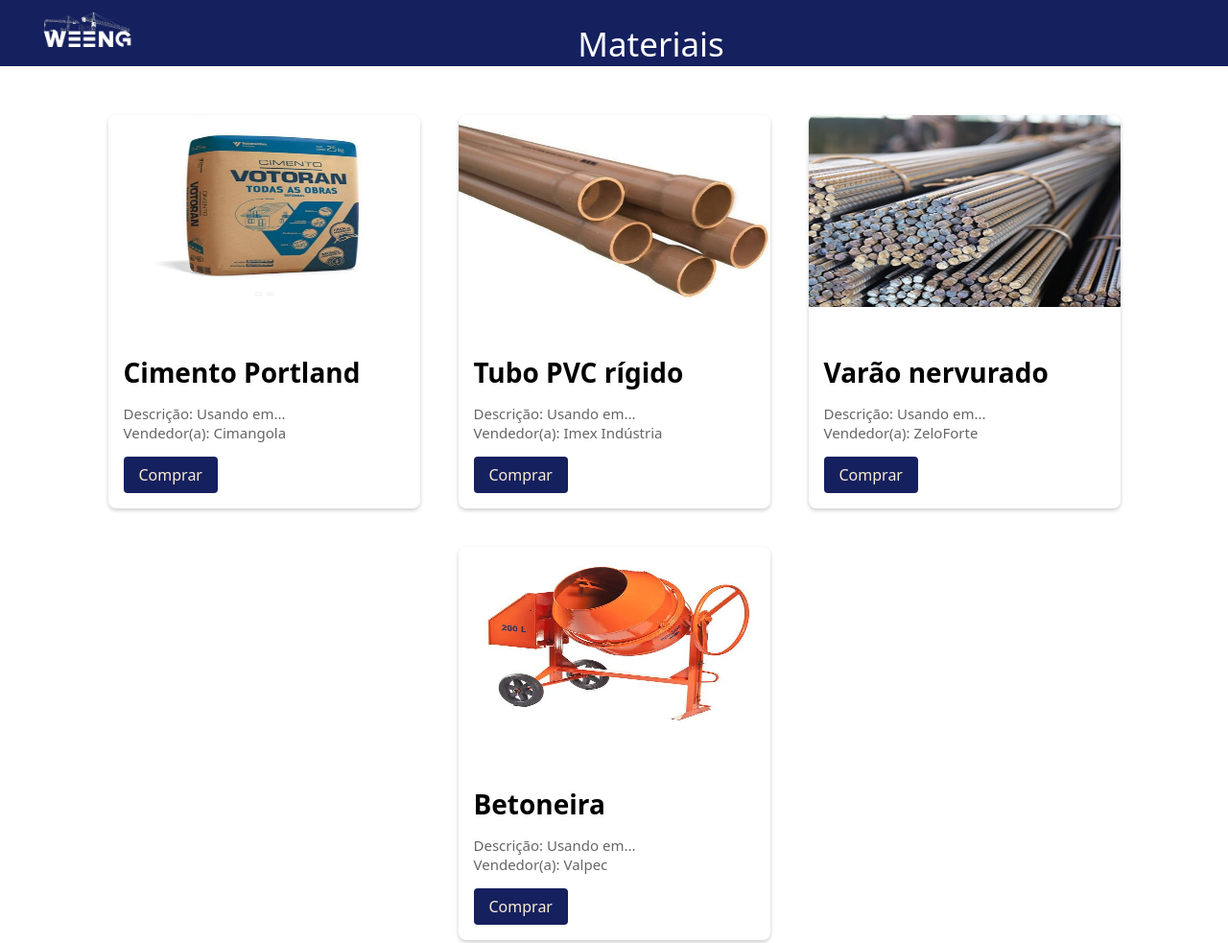
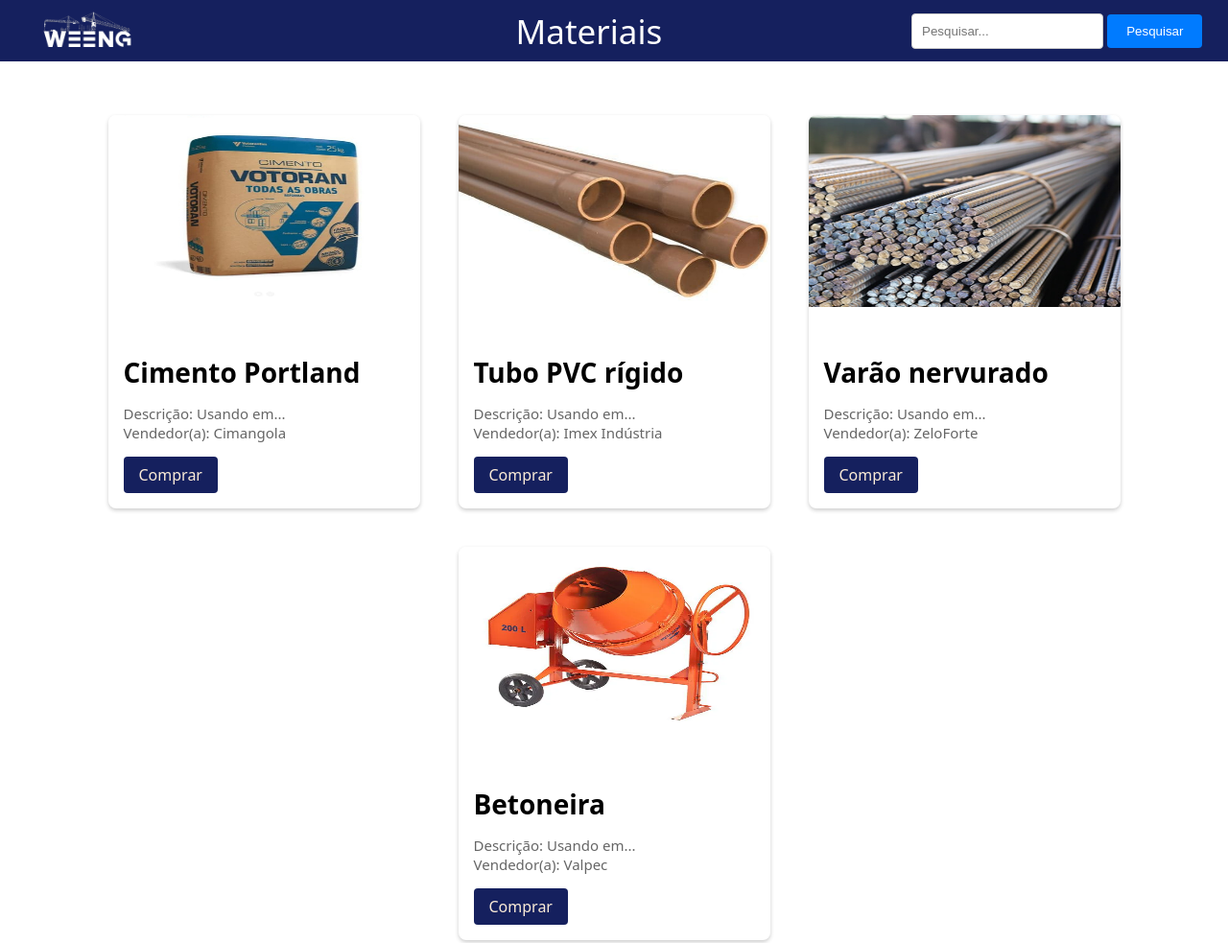
Before and after one commit to AndreYanga/weegs, a plain HTML site: page materiais.html in a window 1280 px wide. Shown: the whole page at 96% size. Drawn offline with Linux system fonts and the light colour scheme.

Commit message:
ultimas alteraçõs

```diff
--- a/curso.css
+++ b/curso.css
@@ -20,9 +20,11 @@ header {
   }
 
   header span {
-    color: white;
-    margin-left: 35%;
-    font-size: 35px;
+   font-size: 35px;
+    margin-top: -55px;
+    position:absolute;  color: #fff;
+    margin-left: 42%;
+
   }
 
  .card {
@@ -73,3 +75,30 @@ header {
     border-radius: 4px;
     color: antiquewhite;
   }
+
+  .search-container {
+    margin-top: -50px;
+    position: absolute;
+    margin-left: 950px;
+}
+
+input[type=text] {
+    padding: 10px;
+    width: 200px;
+    border: 1px solid #ccc;
+    border-radius: 4px;
+    box-sizing: border-box;
+}
+
+button {
+    padding: 10px 20px;
+    background-color: #007bff;
+    color: white;
+    border: none;
+    border-radius: 4px;
+    cursor: pointer;
+}
+
+button:hover {
+    background-color: #0056b3;
+}
--- a/materiais.css
+++ b/materiais.css
@@ -20,9 +20,11 @@ header {
   }
 
   header span {
-    color: white;
-    margin-left: 35%;
+    color: #fff;
+    margin-left: 42%;
     font-size: 35px;
+    margin-top: -55px;
+    position:absolute;
   }
 
  .card {
@@ -73,3 +75,30 @@ header {
     border-radius: 4px;
     color: antiquewhite;
   }
+
+  .search-container {
+    margin-top: -50px;
+    position: absolute;
+    margin-left: 950px;
+}
+
+input[type=text] {
+    padding: 10px;
+    width: 200px;
+    border: 1px solid #ccc;
+    border-radius: 4px;
+    box-sizing: border-box;
+}
+
+button {
+    padding: 10px 20px;
+    background-color: #007bff;
+    color: white;
+    border: none;
+    border-radius: 4px;
+    cursor: pointer;
+}
+
+button:hover {
+    background-color: #0056b3;
+}
--- a/materiais.html
+++ b/materiais.html
@@ -11,6 +11,15 @@
         alt="logo do weeng"
         class="logo"
     /></a>
+
+    <div class="search-container">
+      <input type="text" id="searchInput" placeholder="Pesquisar...">
+      <button onclick="search()">Pesquisar</button>
+  </div>
+  <div id="searchResults"></div>
+
+  <script src="script.js"></script>
+
     <span>Materiais</span>
     </header>
     <section>
--- /dev/null
+++ b/script.js
@@ -0,0 +1,34 @@
+/*function search() {
+    var input, filter, ul, li, a, i, txtValue;
+    input = document.getElementById('searchInput');
+    filter = input.value.toUpperCase();
+    ul = document.getElementById("searchResults");
+    li = ul.getElementsByTagName('div');
+
+    for (i = 0; i < li.length; i++) {
+        a = li[i].getElementsByTagName("a")[0];
+        txtValue = a.textContent || a.innerText;
+        if (txtValue.toUpperCase().indexOf(filter) > -1) {
+            li[i].style.display = "";
+        } else {
+            li[i].style.display = "none";
+        }
+    }
+}*/
+
+document.getElementById("searchInput").addEventListener("keyup", function() {
+    var input, filter, cards, cardTitles, title, i;
+    input = document.getElementById("searchInput");
+    filter = input.value.toUpperCase();
+    cards = document.getElementsByClassName("card");
+
+    for (i = 0; i < cards.length; i++) {
+        cardTitles = cards[i].getElementsByTagName("h3");
+        title = cardTitles[0].textContent || cardTitles[0].innerText;
+        if (title.toUpperCase().indexOf(filter) > -1) {
+            cards[i].style.display = "";
+        } else {
+            cards[i].style.display = "none";
+        }
+    }
+});
```
Also changed, not shown: colaborador.css (+2 -27 lines), colaborador.html (+4 -10 lines), curso.html (+8 -0 lines), login.html (+1 -1 lines).
